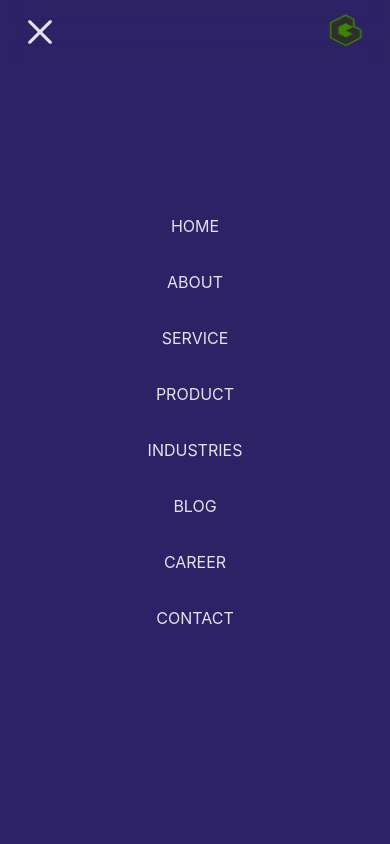
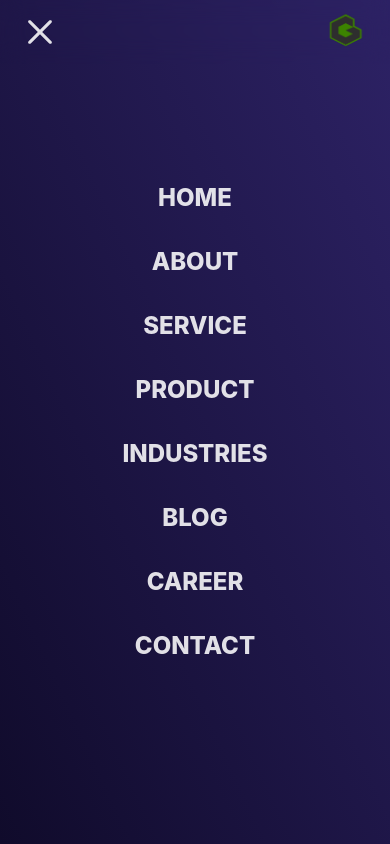
Before and after one commit to sarojdey/gns-clone, a React (Vite) app: page / in a window 390 px wide. Both pictures are taken after a click on the icon 40 px from the left and 32 px from the top of the page. Shown: the top 844 px of the page. Built offline with nearby package versions, Linux system fonts and the light colour scheme.

Commit message:
mobile menu

```diff
--- a/src/components/sections/Navbar.tsx
+++ b/src/components/sections/Navbar.tsx
@@ -3,6 +3,14 @@ import logo from "../../assets/images/HSClogo.png";
 
 import { IoMenu } from "react-icons/io5";
 import { RxCross2 } from "react-icons/rx";
+
+import { AnimatePresence, motion } from "motion/react";
+
+const slideVariants = {
+  hidden: { y: "-20%" },
+  visible: { y: "0%" },
+  exit: { y: "-20%" },
+};
 
 function Navbar({
   sideBar,
@@ -82,22 +90,39 @@ function Navbar({
         </li>
       </ul>
       <div className="md:hidden">
-        {!sideBar ? (
-          <IoMenu
-            style={{ fontSize: "2.5rem" }}
-            onClick={() => {
-              setSideBar(true);
-            }}
-          />
-        ) : (
-          <RxCross2
-            style={{ fontSize: "2.5rem" }}
-            onClick={() => {
-              setSideBar(false);
-            }}
-          />
-        )}
+        <AnimatePresence mode="wait">
+          {sideBar ? (
+            <motion.div
+              key="close-icon"
+              variants={slideVariants}
+              initial="hidden"
+              animate="visible"
+              exit="exit"
+              transition={{ duration: 0.3, ease: "easeInOut" }}
+            >
+              <RxCross2
+                style={{ fontSize: "2.5rem" }}
+                onClick={() => setSideBar(false)}
+              />
+            </motion.div>
+          ) : (
+            <motion.div
+              key="menu-icon"
+              variants={slideVariants}
+              initial="hidden"
+              animate="visible"
+              exit="exit"
+              transition={{ duration: 0.3, ease: "easeInOut" }}
+            >
+              <IoMenu
+                style={{ fontSize: "2.5rem" }}
+                onClick={() => setSideBar(true)}
+              />
+            </motion.div>
+          )}
+        </AnimatePresence>
       </div>
+
       <img
         src={logo}
         alt="logo"
--- a/src/pages/RootLayout.tsx
+++ b/src/pages/RootLayout.tsx
@@ -2,7 +2,7 @@ import { Outlet, useLocation, useNavigate } from "react-router-dom";
 import Footer from "../components/sections/Footer";
 import Navbar from "../components/sections/Navbar";
 import { useEffect, useState } from "react";
-import { motion } from "motion/react";
+import { AnimatePresence, motion } from "motion/react";
 
 const RootLayout = () => {
   const [sideBar, setSideBar] = useState(false);
@@ -22,18 +22,19 @@ const RootLayout = () => {
     <>
       <Navbar sideBar={sideBar} setSideBar={setSideBar} />
       <div className="relative">
+        <AnimatePresence>
           {sideBar && (
             <motion.div
               variants={slideVariants}
               initial="hidden"
               animate="visible"
               exit="exit"
-            transition={{ duration: 0.3 }}
-            className="fixed h-screen  w-full bg-[#2d2265] z-40"
+              transition={{ duration: 0.3, ease: "easeInOut" }}
+              className="fixed h-screen  w-full bg-gradient-to-bl  from-[#2d2265] to-[#100b2b] z-40"
             >
               <ul className=" w-full h-full flex flex-col justify-center items-center gap-8">
                 <li
-                className="hover:text-[#e6444f] cursor-pointer uppercase"
+                  className="hover:text-[#e6444f] cursor-pointer uppercase text-2xl font-extrabold"
                   onClick={() => {
                     navigate("/");
                     setSideBar(false);
@@ -42,7 +43,7 @@ const RootLayout = () => {
                   Home
                 </li>
                 <li
-                className="hover:text-[#e6444f] cursor-pointer uppercase"
+                  className="hover:text-[#e6444f] cursor-pointer uppercase text-2xl font-extrabold"
                   onClick={() => {
                     navigate("/about");
                     setSideBar(false);
@@ -51,7 +52,7 @@ const RootLayout = () => {
                   About
                 </li>
                 <li
-                className="hover:text-[#e6444f] cursor-pointer uppercase"
+                  className="hover:text-[#e6444f] cursor-pointer uppercase text-2xl font-extrabold"
                   onClick={() => {
                     navigate("/service");
                     setSideBar(false);
@@ -60,7 +61,7 @@ const RootLayout = () => {
                   Service
                 </li>
                 <li
-                className="hover:text-[#e6444f] cursor-pointer uppercase"
+                  className="hover:text-[#e6444f] cursor-pointer uppercase text-2xl font-extrabold"
                   onClick={() => {
                     navigate("/product");
                     setSideBar(false);
@@ -69,7 +70,7 @@ const RootLayout = () => {
                   Product
                 </li>
                 <li
-                className="hover:text-[#e6444f] cursor-pointer uppercase"
+                  className="hover:text-[#e6444f] cursor-pointer uppercase text-2xl font-extrabold"
                   onClick={() => {
                     navigate("/industries");
                     setSideBar(false);
@@ -78,7 +79,7 @@ const RootLayout = () => {
                   Industries
                 </li>
                 <li
-                className="hover:text-[#e6444f] cursor-pointer uppercase"
+                  className="hover:text-[#e6444f] cursor-pointer uppercase text-2xl font-extrabold"
                   onClick={() => {
                     navigate("/blog");
                     setSideBar(false);
@@ -87,7 +88,7 @@ const RootLayout = () => {
                   Blog
                 </li>
                 <li
-                className="hover:text-[#e6444f] cursor-pointer uppercase"
+                  className="hover:text-[#e6444f] cursor-pointer uppercase text-2xl font-extrabold"
                   onClick={() => {
                     navigate("/career");
                     setSideBar(false);
@@ -96,7 +97,7 @@ const RootLayout = () => {
                   Career
                 </li>
                 <li
-                className="hover:text-[#e6444f] cursor-pointer uppercase"
+                  className="hover:text-[#e6444f] cursor-pointer uppercase text-2xl font-extrabold"
                   onClick={() => {
                     navigate("/contact");
                     setSideBar(false);
@@ -107,9 +108,9 @@ const RootLayout = () => {
               </ul>
             </motion.div>
           )}
+        </AnimatePresence>
         <Outlet />
       </div>
-
       <Footer />
     </>
   );
```
Lines whose indentation alone changed are shown as unchanged.
